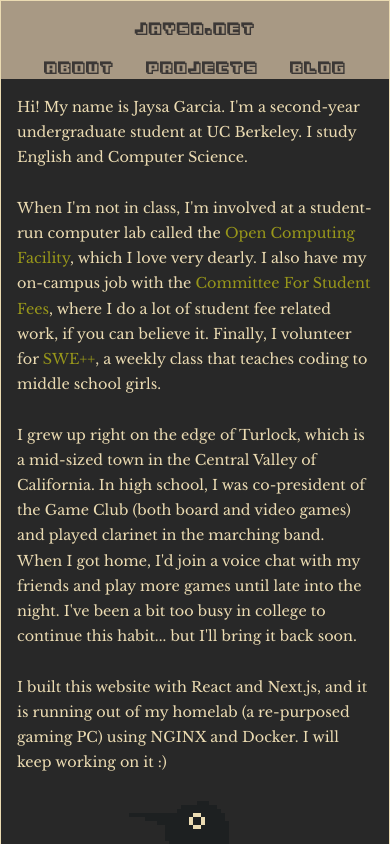
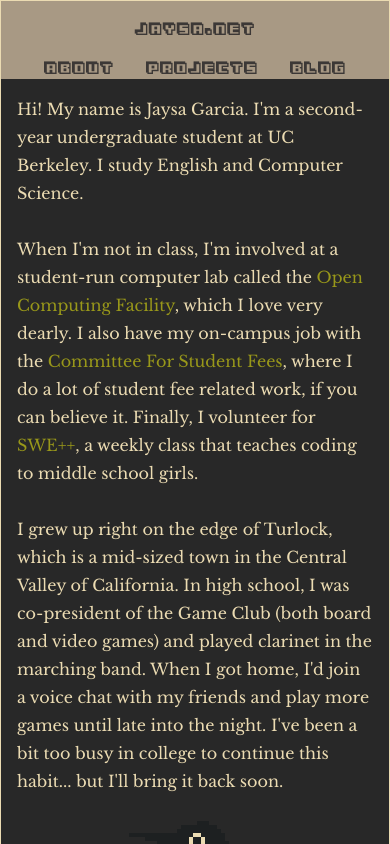
Before and after one commit to jaysa68/jaysa.net-web, a Next.js app in the folder jaysa.net/: page /about in a window 390 px wide. Shown: the top 844 px of the page. Built offline with nearby package versions, Linux system fonts and the light colour scheme.

Commit message:
remove desc redundancy, some resizing

```diff
--- a/jaysa.net/src/app/about/page.js
+++ b/jaysa.net/src/app/about/page.js
@@ -29,13 +29,6 @@ export default function Home() {
         When I got home, I'd join a voice chat with my friends and play more games
         until late into the night. I've been a bit too busy in college to continue
         this habit... but I'll bring it back soon.
-
-        <br/><br/>
-
-        I built this website with React and Next.js, and it is running out of my
-        homelab (a re-purposed gaming PC) using NGINX and Docker. I will keep
-        working on it :)
-
         </p>
     </div>
 
--- a/jaysa.net/src/app/styles/About.module.css
+++ b/jaysa.net/src/app/styles/About.module.css
@@ -6,7 +6,8 @@
 .text {
   font-family:"LibreBaskerville";
   margin: 1rem;
-  font-size: 0.9rem;
+  margin-right: 4rem;
+  font-size: 1rem;
   line-height: 175%;
 }
 
@@ -96,4 +97,7 @@
   width: 100%;
   justify-content: center;
  }
+ .text {
+   margin-right: 1rem;
+ }
 }
```
